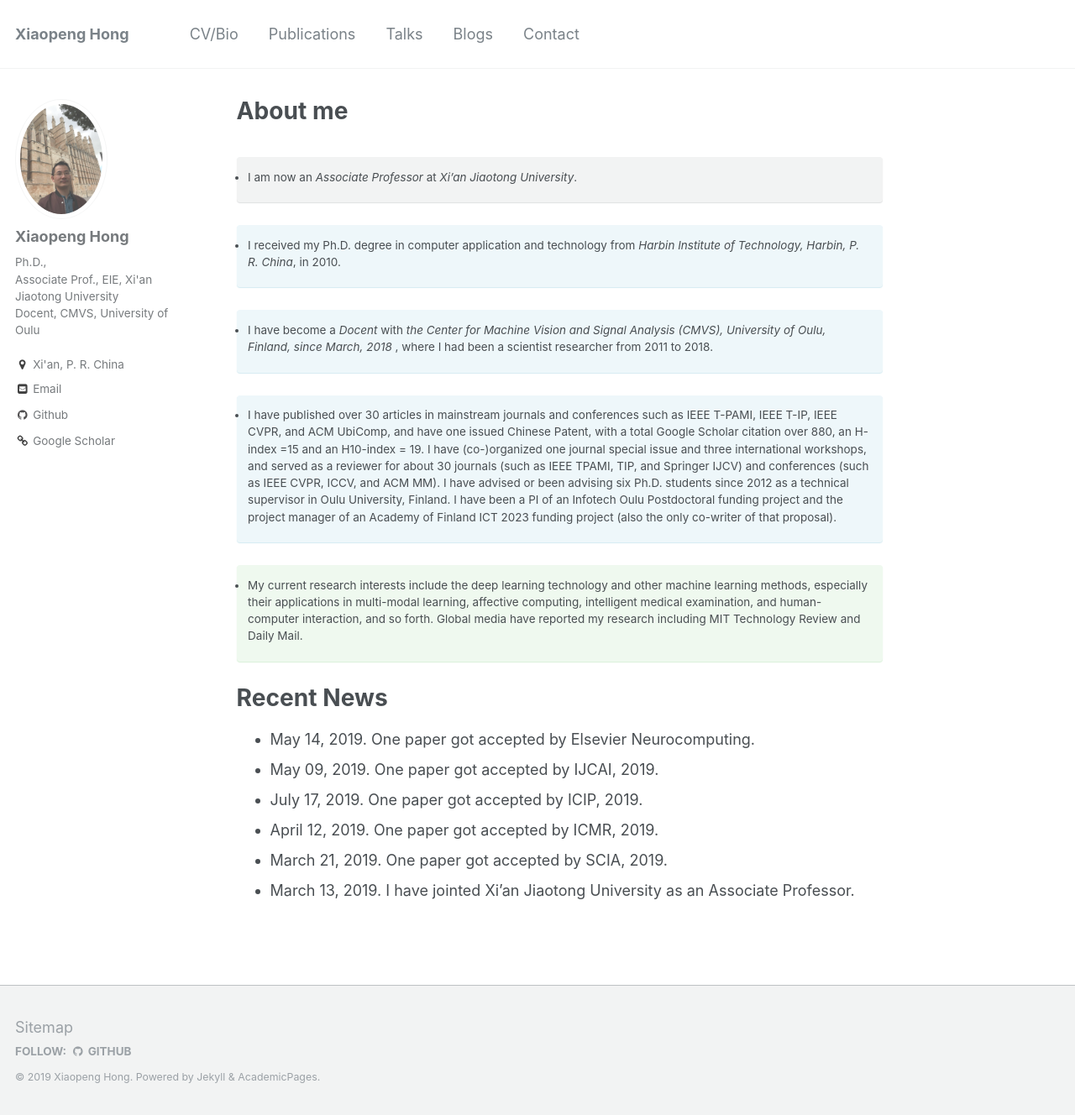
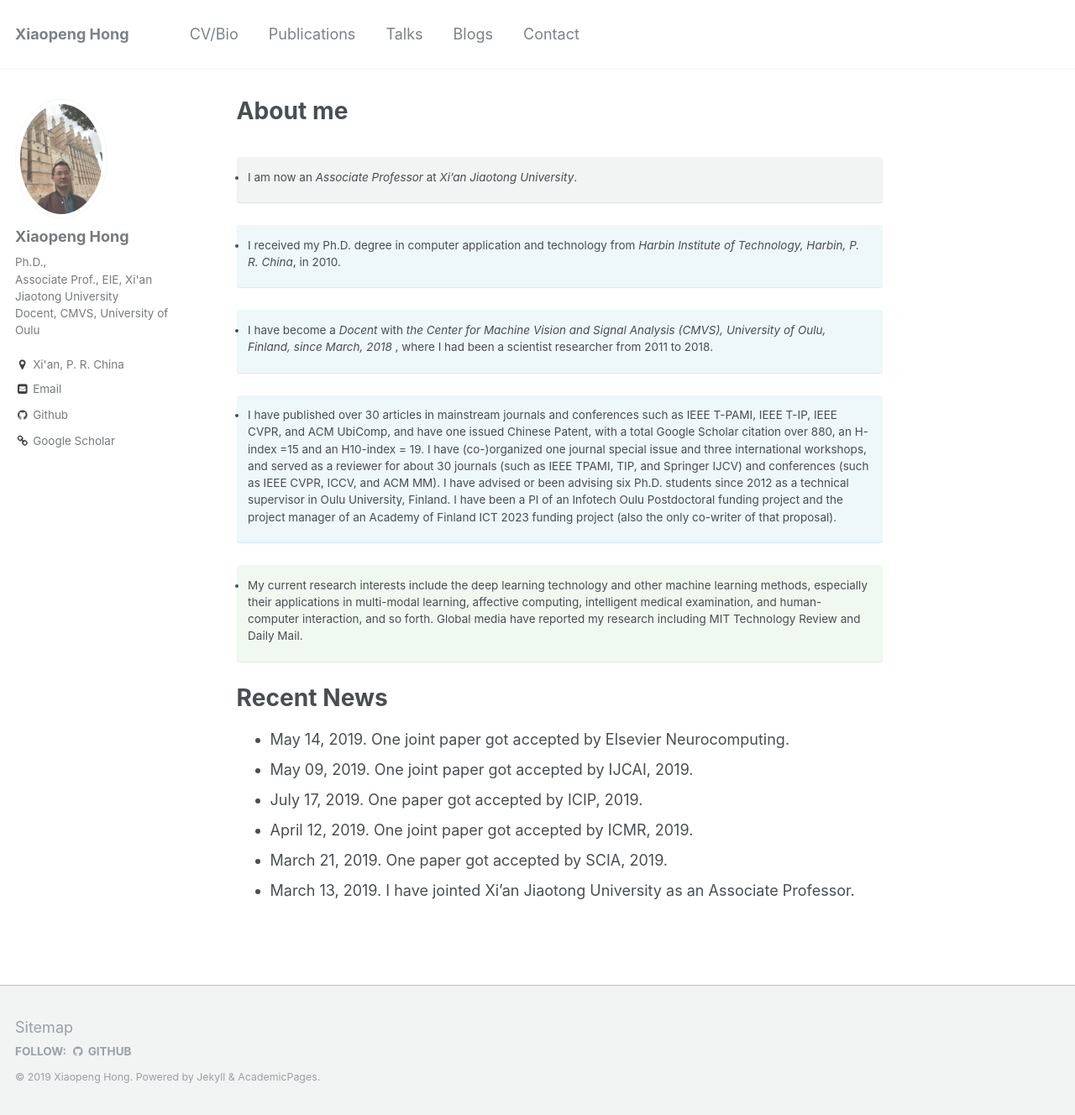
Before and after one commit to xiaopenghong/xiaopenghong.github.io, a Jekyll site: the page built from _pages/about.md, in a window 1280 px wide and 1328 px high. Shown: the whole window at 84% size. Built offline with Jekyll 4.4.1, drawn with Linux system fonts in a browser that asks for light colours.

Commit message:
Update about.md

```diff
--- a/_pages/about.md
+++ b/_pages/about.md
@@ -22,9 +22,9 @@ redirect_from:
 
 
 # Recent News
-* May 14, 2019. One paper got accepted by Elsevier Neurocomputing.
-* May 09, 2019. One paper got accepted by IJCAI, 2019.
+* May 14, 2019. One joint paper got accepted by Elsevier Neurocomputing.
+* May 09, 2019. One joint paper got accepted by IJCAI, 2019.
 * July 17, 2019. One paper got accepted by ICIP, 2019.
-* April 12, 2019. One paper got accepted by ICMR, 2019.
+* April 12, 2019. One joint paper got accepted by ICMR, 2019.
 * March 21, 2019. One paper got accepted by SCIA, 2019.
 * March 13, 2019. I have jointed Xi'an Jiaotong University as an Associate Professor.
```
